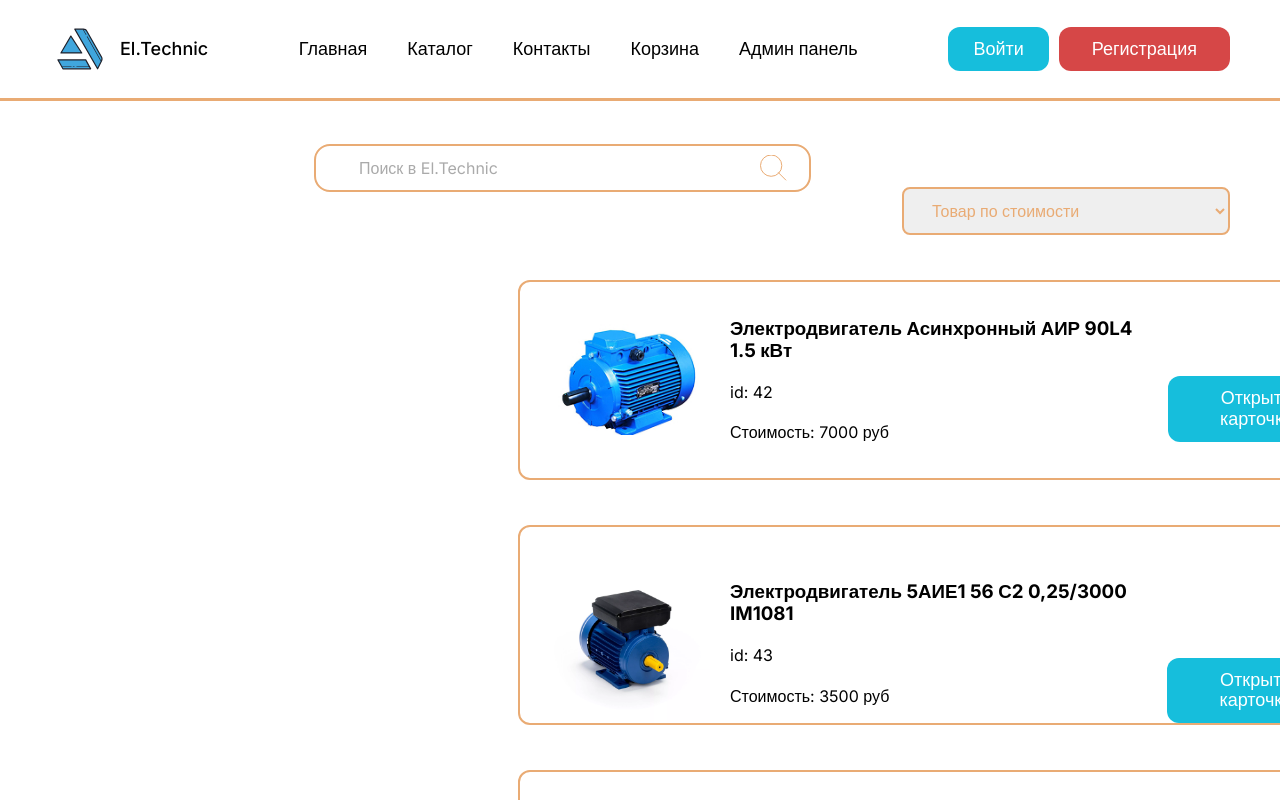
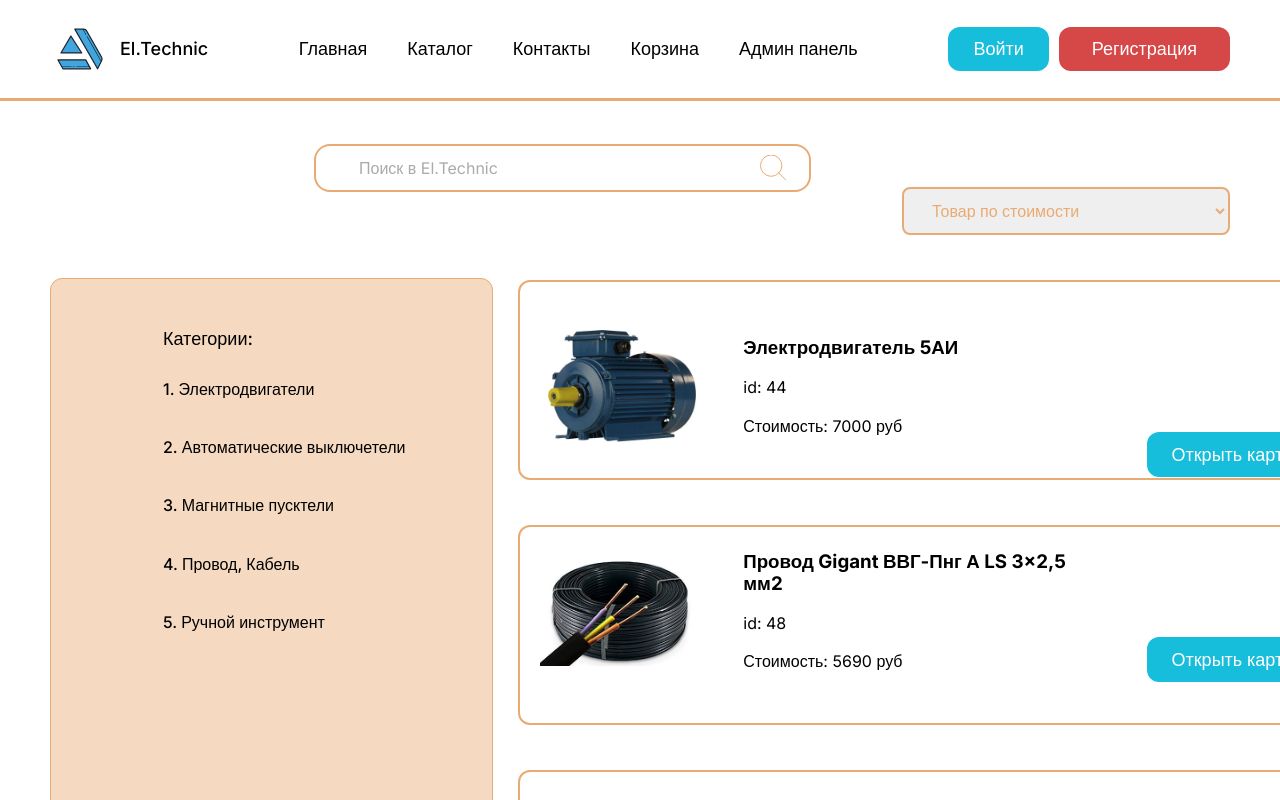
Before and after one commit to KuzAnton8335/el-technik, a React (Vite) app: page / in a window 1280 px wide. Shown: the top 800 px of the page. Built offline with nearby package versions, Linux system fonts and the light colour scheme; data requests are answered from the project's data file.

Commit message:
доделать маршрутизацию для страницы отдельного товара

```diff
--- a/db.json
+++ b/db.json
@@ -54,10 +54,8 @@
 		"description": "Реле электротепловое токовое РТИ-1307 1.6-2.5А DRT10-D016-D025 IEK Номинальный ток, А 1.6-2.5 Диапазон уставок реле, А\t1.6-2.5 Количество силовых полюсов\t3 Диапазон рабочих температур\tот -45 до +55",
 		"price": "2300",
 		"quantity": "25",
-		"image": "/src/assets/images/card-img-6.jpg"
+		"image": "/src/assets/images/card-img-12.jpg"
 	},
-
-
 	{
 		"id": "48",
 		"category": "cable",
@@ -112,7 +110,7 @@
 		"description": "Назначение, применение: снятие изоляции, разделка оболочки с проводов и кабелей",
 		"price": "749",
 		"quantity": "35",
-		"image": "/src/assets/images/card-img-10.jpg"
+		"image": "/src/assets/images/card-img-11.jpg"
 	}
  ]
 }
--- a/src/App.jsx
+++ b/src/App.jsx
@@ -22,7 +22,7 @@ const App = () => {
 				<Route path="/admin" element={<AdminPanel />} />
 				<Route path="/about" element={<AboutAs />} />
 				<Route path="/politics" element={<Politics />} />
-				<Route path="/cardPage" element={<CardPage />} />
+				<Route path="/products" element={<CardPage />} />
 			</Routes>
 	);
 };
--- a/src/components/ButtonEnter/ButtonEnter.jsx
+++ b/src/components/ButtonEnter/ButtonEnter.jsx
@@ -1,6 +1,18 @@
 import './ButtonEnter.scss';
+import {Link} from 'react-router-dom';
 
-export const ButtonEnter = (props) => {
-	const { name } = props;
-	return <button className="btnEnter">{name}</button>;
+export const ButtonEnter = ({name,to,onClick}) => {
+	if (to) {
+		return (
+			<Link to={to} className="btnEnter">
+				{name}
+			</Link>
+		);
+	}
+
+	return (
+		<button className="btnEnter" onClick={onClick}>
+			{name}
+		</button>
+	);
 };
--- a/src/components/Card/Card.jsx
+++ b/src/components/Card/Card.jsx
@@ -11,10 +11,16 @@ export const Card = () => {
 	const loading = useSelector(state => state.products?.loading)
 	const error = useSelector(state => state.products?.error)
 
-
 	useEffect(() => {
 		dispatch(fetchProductsAction  ());
 	}, [dispatch]);
+
+	// функция получения 4 случайных продуктов
+	const getRandomProducts = (items, count) => {
+		// создаем копию исходного массива
+		const shuffled = [...items].sort(() => 0.5 - Math.random());
+		return shuffled.slice(0, count);
+	}
 
 	if (loading) {
 		return <Loader/>;
@@ -24,10 +30,14 @@ export const Card = () => {
 		return <div>Error: {error?.message || 'Неизвестная ошибка'}</div>;
 	}
 
+	// получаем 4 случайных продукта
+	const randomProducts = products.length > 4
+	? getRandomProducts(products, 4) : products;
+
 	return (
 		<div className="card-list">
-			{Array.isArray(products) && products.length > 0 ? (
-				products.map(card => (
+			{Array.isArray(randomProducts) && randomProducts.length > 0 ? (
+				randomProducts.map(card => (
 					<article className="card" key={card.id}>
 						<div className="card__content">
 							<div className="card__images">
@@ -45,7 +55,7 @@ export const Card = () => {
 								</p>
 							</div>
 							<div className="card__buttons">
-								<ButtonEnter name="Открыть карточку"/>
+								<ButtonEnter name="Открыть карточку" to={`/products/${card.id}`}/>
 							</div>
 						</div>
 					</article>
--- a/src/components/Card/Card.scss
+++ b/src/components/Card/Card.scss
@@ -1,3 +1,5 @@
+
+
 .card {
 	margin-top: 45px;
 	margin-bottom: 40px;
@@ -7,14 +9,13 @@
 	height: 200px;
 
 	&__content {
-		padding-top: 36px;
-		padding-bottom: 36px;
-		padding-left: 30px;
+		padding-top: 24px;
+		padding-bottom: 24px;
+		padding-left: 20px;
 		padding-right: 20px;
 		display: flex;
 		align-items: center;
 		justify-content: space-between;
-		gap: 20px;
 	}
 
 	&__images{
@@ -23,9 +24,11 @@
 	}
 
 	&__info {
+		width: 100%;
+		max-width: 360px;
 		display: flex;
 		flex-direction: column;
-		gap: 22px;
+		gap: 20px;
 	}
 
 	&__buttons {
--- a/src/components/CategoriesMenu/CategoriesMenu.scss
+++ b/src/components/CategoriesMenu/CategoriesMenu.scss
@@ -6,6 +6,7 @@
 	background: rgba(233, 171, 116, 0.45);
 	padding-top: 50px;
 	padding-left: 112px;
+	margin-top: 43px;
 
 	&-title {
 		font-weight: 500;
--- a/src/layouts/MainSection/MainSection.scss
+++ b/src/layouts/MainSection/MainSection.scss
@@ -10,7 +10,10 @@
 
 	&__wrapper {
 		display: flex;
-		align-items: center;
 		gap: 25px;
 	}
+    &__card{
+
+	}
+
 }
--- a/src/pages/CardPage/CardPage.jsx
+++ b/src/pages/CardPage/CardPage.jsx
@@ -3,20 +3,47 @@ import { SearchCategories } from '../../components/SearchCategories/SearchCatego
 import { Footer } from '../../layouts/Footer/Footer';
 import { Header } from '../../layouts/Header/Header';
 import './CardPage.scss';
+import React, { useEffect } from 'react';
+import { useDispatch, useSelector } from 'react-redux';
+import { fetchProductsAction } from '../../actions/actionProducts';
+import { Loader } from "../../components/Loader/Loader";
 
 const CardPage = () => {
+	const dispatch = useDispatch();
+	const products = useSelector(state => state.products?.products ?? []);
+	const loading = useSelector(state => state.products?.loading);
+	const error = useSelector(state => state.products?.error);
+
+	useEffect(() => {
+		dispatch(fetchProductsAction());
+	}, [dispatch]);
+
+	if (loading) {
+		return <Loader/>;
+	}
+
+	if (error) {
+		console.error(error);
+		return <div>Error: {error?.message || 'Неизвестная ошибка'}</div>;
+	}
+
+	if (!Array.isArray(products) || products.length === 0) {
+		return <div>Нет доступных продуктов</div>;
+	}
+
 	return (
 		<div className="cardPage">
 			<Header />
 			<div className="cardPage__wrapper">
 				<div className="container cardPage__container">
 					<SearchCategories />
-					<section className="cardPage__content">
-						<h2 className="cardPage__title">Описание товара</h2>
+					{products.map((product) => (
+						<section key={product.id} className="cardPage__content">
+							<h2 className="cardPage__title">{product.title}</h2>
 							<div className="cardPage__content-card">
 								<div className="cardPage__content-images">
 									<img
-									src="/src/assets/images/card-img-1.jpg"
+										src={product.image }
 										alt="product"
 										className="cardPage__content-image"
 										width={328}
@@ -25,22 +52,26 @@ const CardPage = () => {
 								</div>
 								<div className="cardPage__content-info">
 									<h3 className="cardPage__subtitle">
-									Электродвигатель Асинхронный
+										{product.subtitle}
 									</h3>
-								<p className="cardPage__quantity">Количество: 12шт</p>
+									<p className="cardPage__quantity">
+										{product.quantity}
+									</p>
 									<p className="cardPage__description">
-									Электродвигатель трехфазный АИР 90L4 380В 2,2кВт
-									1500&nbsp;об/мин 2081&nbsp;DRIVE
-									DRV090-L4-002-2-1520&nbsp;ONI
+										{product.description ||
+											"Электродвигатель трехфазный АИР 90L4 380В 2,2кВт 1500 об/мин 2081 DRIVE DRV090-L4-002-2-1520 ONI"}
 									</p>
-								<p className="cardPage__price">Стоимость: 7000 ₽</p>
+									<p className="cardPage__price">
+										{product.price }
+									</p>
 								</div>
 								<div className="cardPage__buttons">
 									<ButtonEnter name="Купить" />
 								</div>
 							</div>
-						<p className="cardPage__id"> id Товара</p>
+							<p className="cardPage__id">id Товара: {product.id}</p>
 						</section>
+					))}
 				</div>
 			</div>
 			<Footer />
```
Also changed, not shown: src/assets/images/card-img-12.jpg (added). Lines whose indentation alone changed are shown as unchanged.
